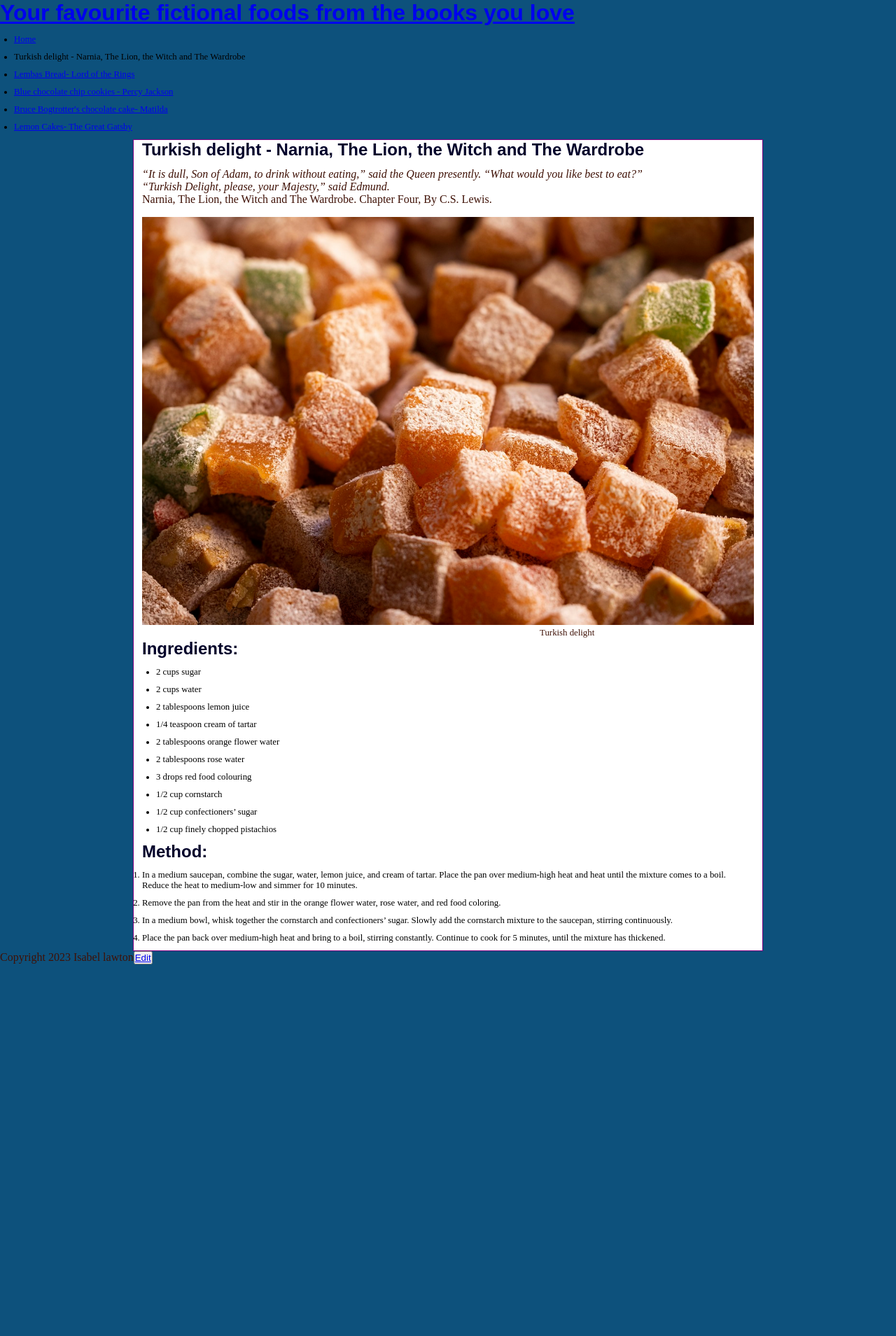
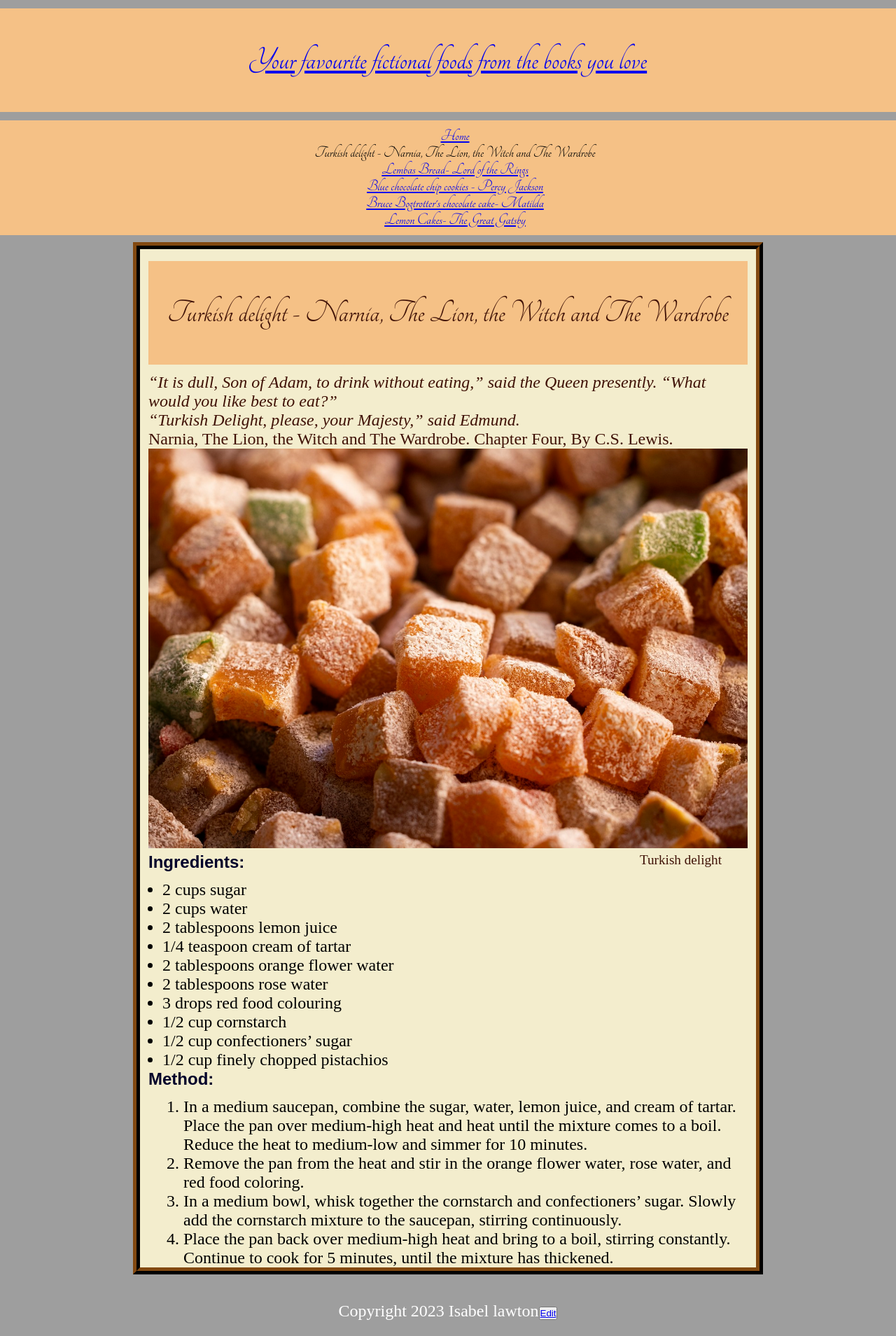
Before and after one commit to izzymlawton/fantasy-recipes, a Jekyll site: the page built from _recipes/recipe2.md, in a window 1280 px wide. Shown: the whole page at 70% size. Built offline with Jekyll 4.4.1, drawn with Linux system fonts in a browser that asks for light colours; before the commit the page ends 1394 px from its top, so only the background shows below that.

Commit message:
Update recipes.css

```diff
--- a/styles/recipes.css
+++ b/styles/recipes.css
@@ -1,9 +1,11 @@
 /*! CSS bare bones for recipes site */
+
+@import url('https://fonts.googleapis.com/css2?family=Dancing+Script:wght@500&family=Parisienne&family=Tangerine&display=swap');
 
  html {
   font-family:'Times New Roman', Times, serif;
-  -ms-text-size-adjust: 100%;
-  -webkit-text-size-adjust: 100%;
+  -ms-text-size-adjust: 50%;
+  -webkit-text-size-adjust: 50%;
 }
 
 *  {
@@ -15,20 +17,49 @@
 /* the rest is up to you */
 
 body {
+  background-color:rgb(79, 126, 213);
+  background-image: url(https://fictionalfoods.netlify.app/uploads/background-magic.png);
+  background-position:center;
+  background-size:contain;
+  background-repeat:repeat;
+}
 
-  background-color:rgb(13, 81, 124);
+h1 {
+color:  rgb(63, 17, 6);
+margin-bottom: 12px;
+font-family: 'Tangerine', cursive;
+font-weight: 200;
+font-size: 3em;
+/* font-family: fantasy; */
+margin-top: 12px;
+/* margin-right: 1em; */
+padding: 2px 20px 2px;
+text-align: center;
+background-color: rgb(245, 193, 134);
+background-position: ;
+line-height: 3;
 }
-h1 {
-color: rgb(1, 1, 42);
-margin-bottom: 12px;
-font-family: fantasy;
+
+p  {
+  color: rgb(63, 17, 6);
+  /* margin-bottom: 1em; */
+  /* text-align: center; */
+  /* font-family: fantasy; */
+  font-size: 1.5em;
+}
+
+.recipelist p {
+
+  font-family: 'Times New Roman', Times, serif;
 
 }
-
-p {
+/* .recipe main p:first-of-type,.recipe main p:nth-of-type(2n) {
   color: rgb(63, 17, 6);
   margin-bottom: 1em;
-}
+  text-align:justify;
+  font-family: 'Times New Roman', Times, serif;
+
+} */
 
 h2 {
   color: rgb(1, 1, 42);
@@ -39,10 +70,11 @@ h2 {
 main {
 width:80%;
 max-width:900px;
-border:1px solid purple;
-padding:0 12px 0 12px;
-margin:0 auto;
-background-color:white;
+border:10px ridge rgb(46, 26, 6);
+padding:5px 12px 0 12px;
+margin: 0 auto;
+background-color:rgb(243, 237, 205);
+margin-bottom: 1em;
 }
 
 img {
@@ -54,17 +86,76 @@ width:100%;
 ul {
 
   margin-left: 20px;
+font-size: 0.5em;
+}
+ol {
+margin-left: 50px;
+font-size: 0.5em;
 
 }
-
 li {
 
-  font-size: .8em;
+  font-size: 3em;
   margin-bottom:10px
+  margin-left:
+
 }
 
 .caption {
 float:right;
-width:35%;
+width:18%;
 font-size: .8em;
+font-family: 'Times New Roman', Times, serif;
 }
+.recipe-teaser h1 {
+  font-size: 2em;
+}
+
+footer p {
+  text-align: center;
+  color:white;
+  line-height: 3;
+  font-family: 'Times New Roman', Times, serif;
+}
+
+nav {
+  background-color:rgb(245, 193, 134);
+  display: block;
+  width: 100%;
+  padding: 10px;
+  margin: 0 0 10px 0;
+  min-width:100px;
+  position:static;
+  top:0;
+  left:0;
+  text-align:center;
+}
+
+nav ul li {
+  font-family: 'Tangerine', cursive;
+  font: italic;
+  font-size:x-large;
+  inlin
+  padding: 5px;
+  list-style:none;
+
+
+}
+
+ @media screen and (max-width:700px) {
+
+  nav {
+padding:1em;
+}
+
+nav ul{
+  font-size:1em;
+  text-align:center;
+}
+
+.recipe-teaser{
+  width:100%;
+  margin:auto;
+  padding:auto;
+} */
+}
```
